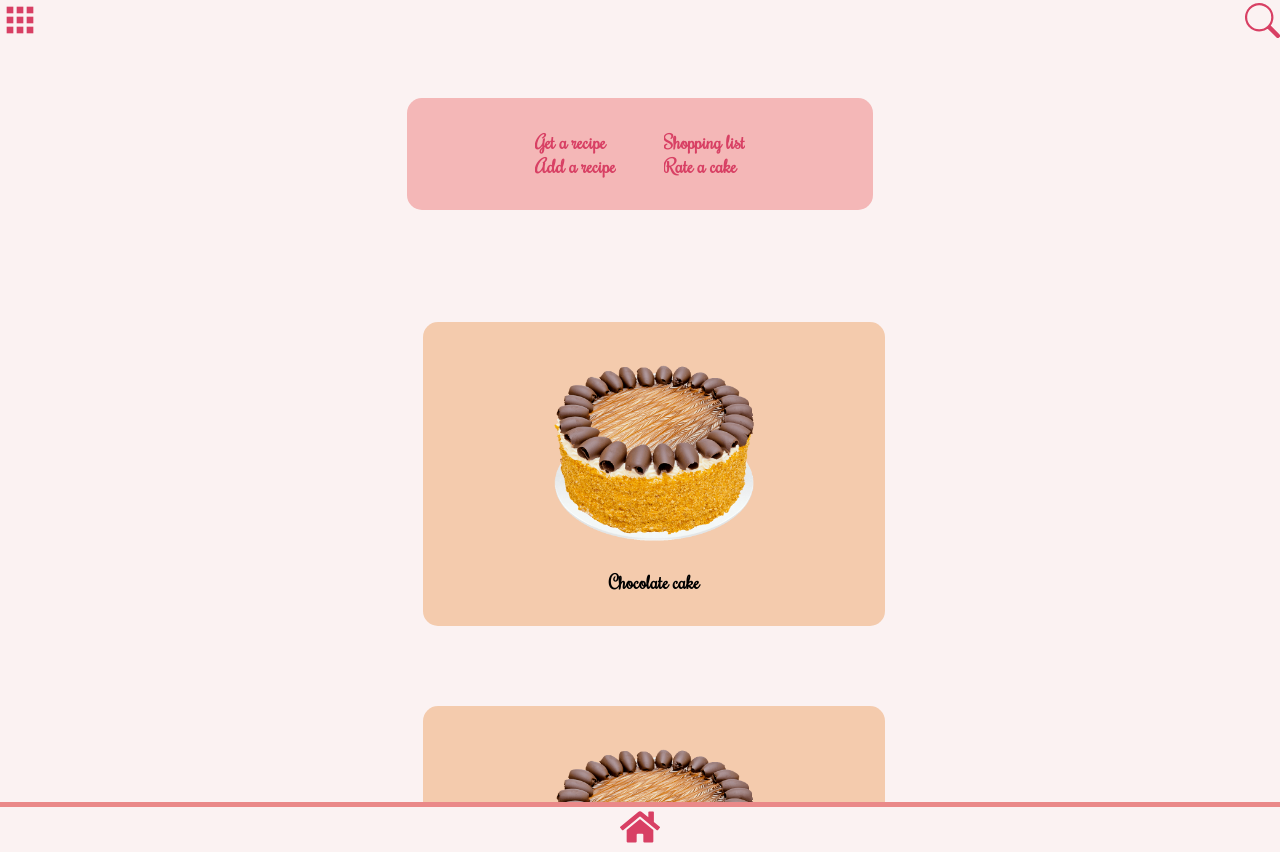
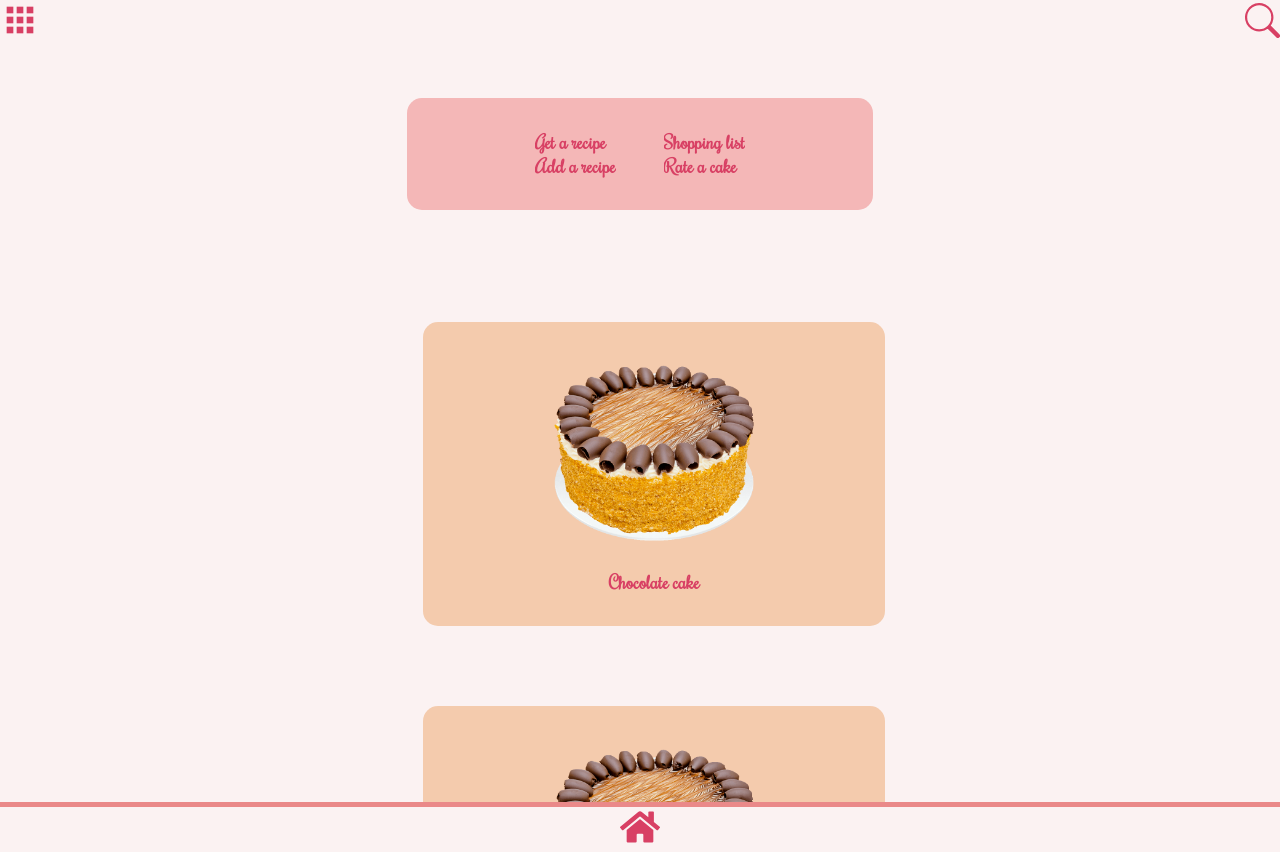
Before and after one commit to borislavkb/bake-app, a React (Create React App) app in the folder client/: page /menu in a window 1280 px wide. Built offline with nearby package versions, Linux system fonts and the light colour scheme; no server answers.

Commit message:
Add text color on card items on Menu.js

```diff
--- a/client/src/pages/Menu.css
+++ b/client/src/pages/Menu.css
@@ -53,3 +53,7 @@
   object-position: top center;
   margin-bottom: 1em;
 }
+
+.cake-card__name {
+  color: #d84064;
+}
```
